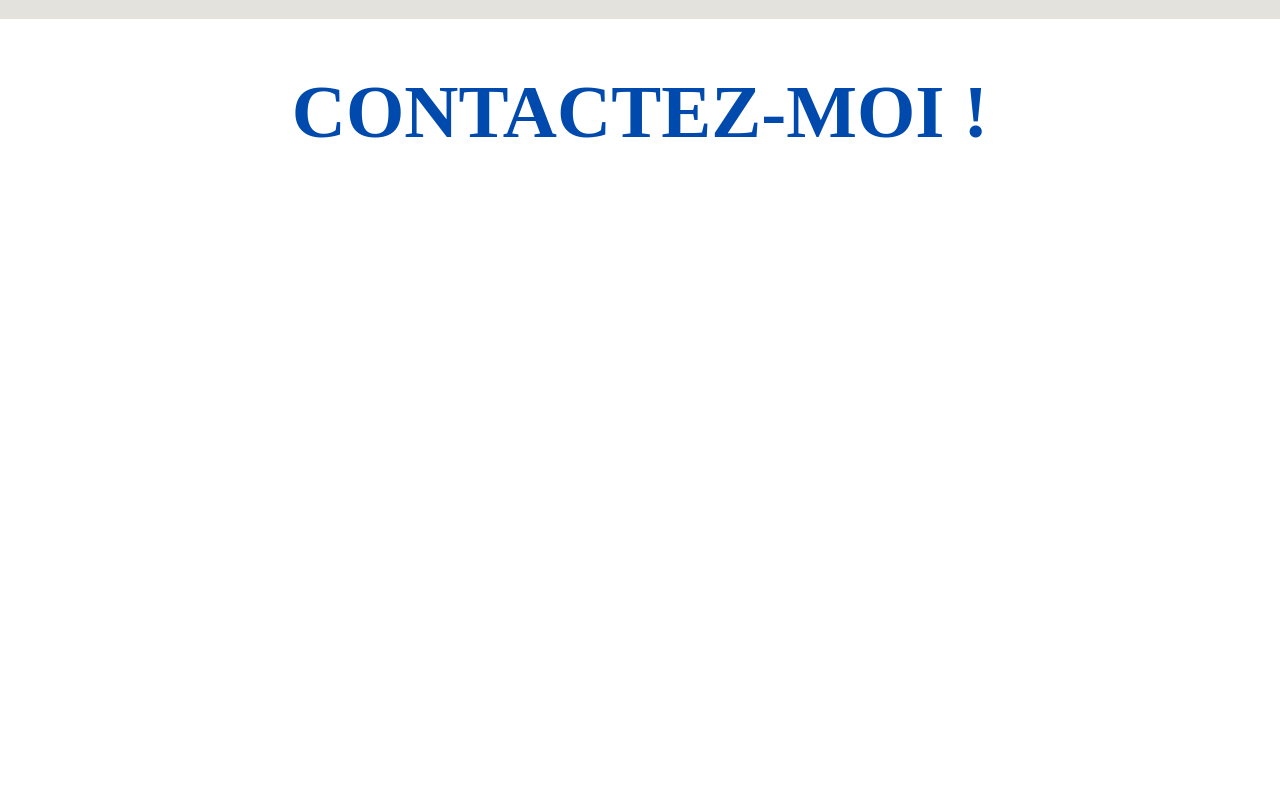
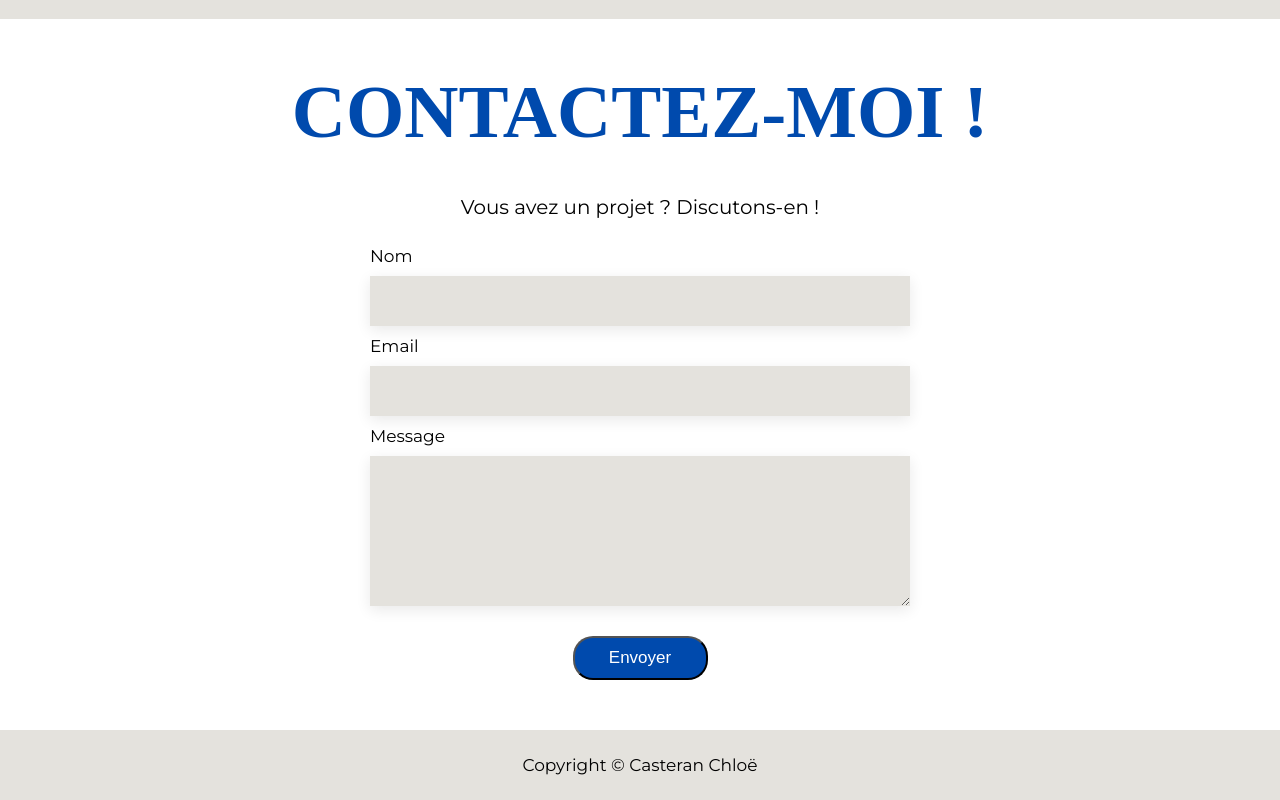
Before and after one commit to Chloe-cstr/Portfolio---Chlo-Casteran, a React (Vite) app: page / in a window 1280 px wide. Shown: the part 2987-3787 px from the top of the page. Before the commit the page ends 3232 px from the top, so only its background shows below. Built offline with nearby package versions, Linux system fonts and the light colour scheme; a web font is replaced by a local one.

Commit message:
Add section contact and footer

```diff
--- a/src/components/Contact/Contact.jsx
+++ b/src/components/Contact/Contact.jsx
@@ -1,9 +1,12 @@
 import './contact.scss';
+import Form from '../Form/Form';
 
 const Contact = () => {
     return(
         <div className='contact'>
             <h2 className='contact__title'>CONTACTEZ-MOI !</h2>
+            <h3 className='contact__subtitle'>Vous avez un projet ? Discutons-en !</h3>
+            <Form />
         </div>
     )
 }
--- a/src/components/Contact/contact.scss
+++ b/src/components/Contact/contact.scss
@@ -10,4 +10,8 @@
         font-size: var.$size-title;
         padding-bottom: 40px;
     }
+    &__subtitle{
+        text-align: center;
+        margin-bottom: 7px;
+    }
 }
--- /dev/null
+++ b/src/components/Footer/Footer.jsx
@@ -0,0 +1,11 @@
+import './footer.scss';
+
+const Footer = () => {
+    return(
+        <div className="footer">
+            <p className="footer__text">Copyright © Casteran Chloë</p>
+        </div>
+    )
+}
+
+export default Footer;
--- /dev/null
+++ b/src/components/Footer/footer.scss
@@ -0,0 +1,9 @@
+@use '../../styles/abstracts/var';
+
+.footer{
+    background-color: var.$background-color;
+    padding: 25px 0;
+    &__text{
+        text-align: center;
+    }
+}
--- /dev/null
+++ b/src/components/Form/Form.jsx
@@ -0,0 +1,19 @@
+import './form.scss';
+
+const Form = () =>{
+    return(
+        <div className='form'>
+            <form method="post" className="form__content">
+                <label htmlFor="name">Nom</label>
+                <input type="text" name="name" id="name" className='form__content__input'/>
+                <label htmlFor="email">Email</label>
+                <input type="email" name="email" id="email" className='form__content__input'/>
+                <label htmlFor="message">Message</label>
+                <textarea name="message" id="message" cols="30" rows="10" className='form__content__textarea'></textarea>
+                <input type="submit" value="Envoyer" className='form__content__submit'/>
+            </form>
+        </div>
+    )
+}
+
+export default Form;
--- /dev/null
+++ b/src/components/Form/form.scss
@@ -0,0 +1,36 @@
+@use '../../styles/abstracts/var';
+@use '../../styles/abstracts/mixin';
+
+.form{
+    @include mixin.flex-center;
+    &__content{
+        text-align: left;
+        margin-top: 20px;
+        display: flex;
+        flex-direction: column;
+        gap: 10px;
+        width: 50%;
+        &__input{
+            height: 50px;
+            font-size: 1.2em;
+            border: none;
+            box-shadow: 0px 4px 14px rgba(0, 0, 0, 0.09);
+            background-color: var.$background-color;
+        }
+        &__textarea{
+            border: none;
+	        box-shadow: 0px 4px 14px rgba(0, 0, 0, 0.09);
+            background-color: var.$background-color;
+        }
+        &__submit{
+            background-color: var.$primary-color;
+            color: white;
+            padding: 10px 15px;
+            border-radius: 20px;
+            width: 25%;
+            font-size: 1em;
+            align-self: center;
+            margin-top: 20px;
+        }
+    }
+}
--- a/src/pages/Home/Home.jsx
+++ b/src/pages/Home/Home.jsx
@@ -5,6 +5,7 @@ import Services from '../../components/Services/Services';
 import Competences from '../../components/Competences/Competence';
 import Realisations from '../../components/Realisations/Realisations';
 import Contact from '../../components/Contact/Contact';
+import Footer from '../../components/Footer/Footer';
 import './home.scss'
 
 const Home = () => {
@@ -31,6 +32,7 @@ const Home = () => {
       <div id='contact'>
         <Contact />
       </div>
+      <Footer />
     </div>
   );
 };
```
